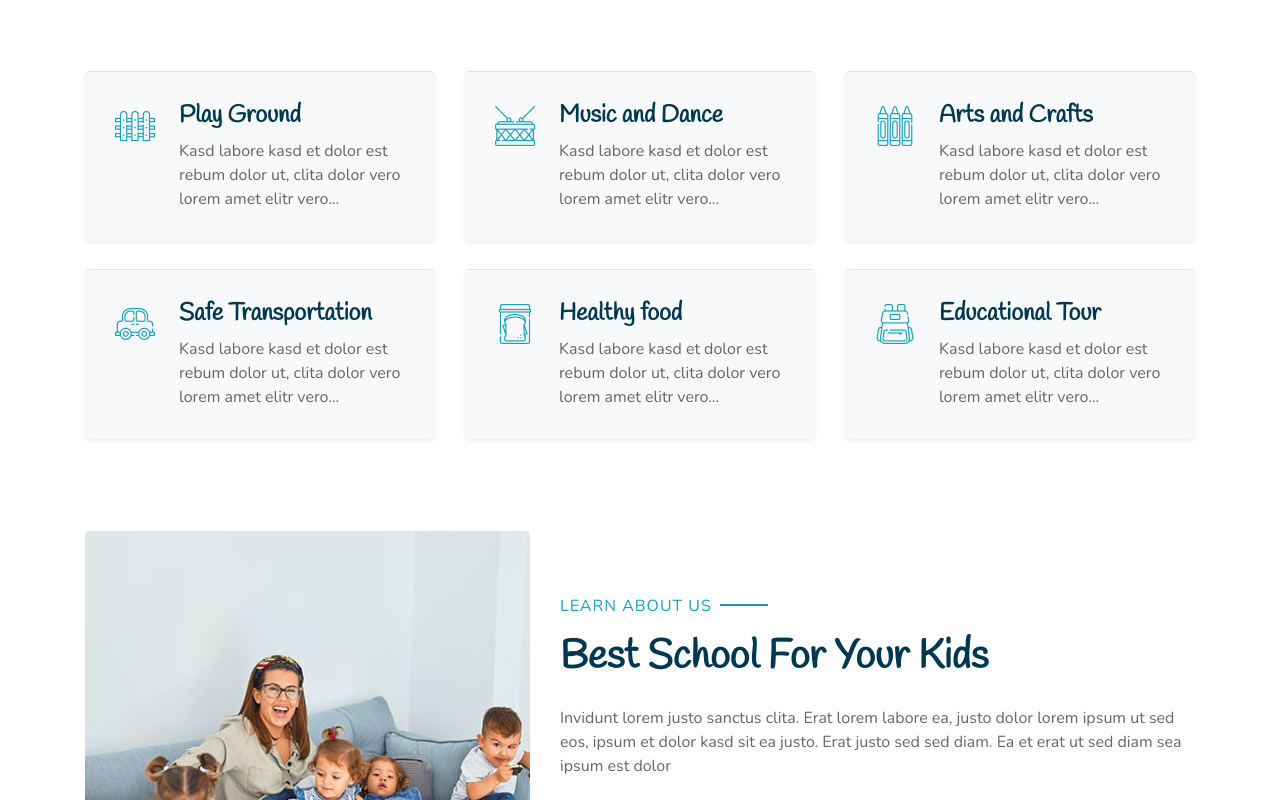
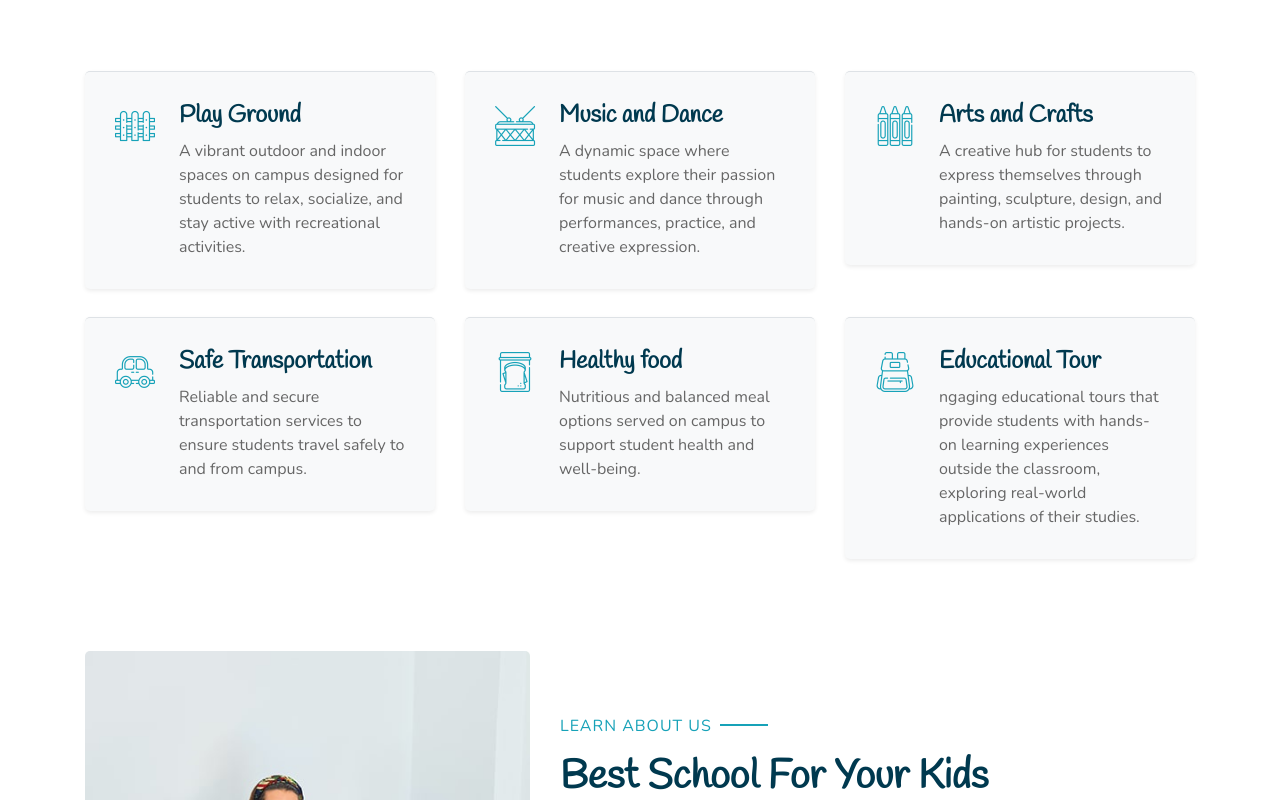
Before and after one commit to ramith-kalhara/UniTime, a React (Vite) app in the folder frontend/UnitTime/: page /user/home in a window 1280 px wide. Shown: the part 780-1580 px from the top of the page. Built offline with nearby package versions, Linux system fonts and the light colour scheme.

Commit message:
frontend
frontend

```diff
--- a/frontend/UnitTime/src/components/Footers/UserFooter.jsx
+++ b/frontend/UnitTime/src/components/Footers/UserFooter.jsx
@@ -49,12 +49,14 @@ function UserFooter() {
           <div className="col-lg-3 col-md-6 mb-5">
             <h3 className="text-primary mb-4">Quick Links</h3>
             <div className="d-flex flex-column justify-content-start">
-              <a className="text-white mb-2" href="#"><i className="fa fa-angle-right mr-2" />Home</a>
-              <a className="text-white mb-2" href="#"><i className="fa fa-angle-right mr-2" />About Us</a>
-              <a className="text-white mb-2" href="#"><i className="fa fa-angle-right mr-2" />Our Rooms</a>
-              <a className="text-white mb-2" href="#"><i className="fa fa-angle-right mr-2" />Our Teachers</a>
-              <a className="text-white mb-2" href="#"><i className="fa fa-angle-right mr-2" />Our Blog</a>
-              <a className="text-white" href="#"><i className="fa fa-angle-right mr-2" />Contact Us</a>
+              <a className="text-white mb-2" href="Home"><i className="fa fa-angle-right mr-2" />Home</a>
+              <a className="text-white mb-2" href="About"><i className="fa fa-angle-right mr-2" />About Us</a>
+              <a className="text-white mb-2" href="Rooms"><i className="fa fa-angle-right mr-2" />Our Rooms</a>
+              <a className="text-white mb-2" href="Professor"><i className="fa fa-angle-right mr-2" />Our Professors</a>
+              <a className="text-white mb-2" href="Course"><i className="fa fa-angle-right mr-2" />Our Course</a>
+              <a className="text-white mb-2" href="Vote"><i className="fa fa-angle-right mr-2" />Vote</a>
+              <a className="text-white mb-2" href="Shedule"><i className="fa fa-angle-right mr-2" />Calender</a>
+              <a className="text-white" href="Contact"><i className="fa fa-angle-right mr-2" />Contact Us</a>
             </div>
           </div>
           <div className="col-lg-3 col-md-6 mb-5">
--- a/frontend/UnitTime/src/components/Navbars/UserNavbar.jsx
+++ b/frontend/UnitTime/src/components/Navbars/UserNavbar.jsx
@@ -19,7 +19,7 @@ function UserNavbar() {
             <div className="navbar-nav font-weight-bold mx-auto py-0">
               <a href="index.html" className="nav-item nav-link active">Home</a>
               <Link to="/user/about" className="nav-item nav-link">About</Link>
-              <Link to="/user/room" className="nav-item nav-link">Shedule</Link>
+              <Link to="/user/room" className="nav-item nav-link">Room</Link>
               <Link to="/user/professor" className="nav-item nav-link">Professor</Link>
               <Link to="/user/course" className="nav-item nav-link">Course</Link>
               <Link to="/user/vote" className="nav-item nav-link">Vote</Link>
--- a/frontend/UnitTime/src/components/Section/Facilities.jsx
+++ b/frontend/UnitTime/src/components/Section/Facilities.jsx
@@ -13,8 +13,8 @@ function Facilities() {
                 <div className="pl-4">
                   <h4>Play Ground</h4>
                   <p className="m-0">
-                    Kasd labore kasd et dolor est rebum dolor ut, clita dolor vero
-                    lorem amet elitr vero...
+                  A vibrant outdoor and indoor spaces on campus designed for students to relax, socialize,
+                  and stay active with recreational activities.
                   </p>
                 </div>
               </div>
@@ -25,8 +25,8 @@ function Facilities() {
                 <div className="pl-4">
                   <h4>Music and Dance</h4>
                   <p className="m-0">
-                    Kasd labore kasd et dolor est rebum dolor ut, clita dolor vero
-                    lorem amet elitr vero...
+                  A dynamic space where students explore their passion for music and dance through performances,
+                  practice, and creative expression.
                   </p>
                 </div>
               </div>
@@ -37,8 +37,8 @@ function Facilities() {
                 <div className="pl-4">
                   <h4>Arts and Crafts</h4>
                   <p className="m-0">
-                    Kasd labore kasd et dolor est rebum dolor ut, clita dolor vero
-                    lorem amet elitr vero...
+                  A creative hub for students to express themselves through painting, sculpture,
+                  design, and hands-on artistic projects.
                   </p>
                 </div>
               </div>
@@ -49,8 +49,7 @@ function Facilities() {
                 <div className="pl-4">
                   <h4>Safe Transportation</h4>
                   <p className="m-0">
-                    Kasd labore kasd et dolor est rebum dolor ut, clita dolor vero
-                    lorem amet elitr vero...
+                  Reliable and secure transportation services to ensure students travel safely to and from campus.
                   </p>
                 </div>
               </div>
@@ -61,8 +60,7 @@ function Facilities() {
                 <div className="pl-4">
                   <h4>Healthy food</h4>
                   <p className="m-0">
-                    Kasd labore kasd et dolor est rebum dolor ut, clita dolor vero
-                    lorem amet elitr vero...
+                  Nutritious and balanced meal options served on campus to support student health and well-being.
                   </p>
                 </div>
               </div>
@@ -73,8 +71,8 @@ function Facilities() {
                 <div className="pl-4">
                   <h4>Educational Tour</h4>
                   <p className="m-0">
-                    Kasd labore kasd et dolor est rebum dolor ut, clita dolor vero
-                    lorem amet elitr vero...
+                  ngaging educational tours that provide students with hands-on learning experiences outside the classroom,
+                  exploring real-world applications of their studies.
                   </p>
                 </div>
               </div>
--- a/frontend/UnitTime/src/views/user/Contact.jsx
+++ b/frontend/UnitTime/src/views/user/Contact.jsx
@@ -46,8 +46,7 @@ function Contact() {
             </div>
             <div className="col-lg-5 mb-5">
               <p>
-                Labore sea amet kasd diam justo amet ut vero justo. Ipsum ut et
-                kasd duo sit,
+              Have a question or need help? Send us a message and we'll get back to you shortly.
               </p>
               <div className="d-flex">
                 <i className="fa fa-map-marker-alt d-inline-flex align-items-center justify-content-center bg-primary text-secondary rounded-circle" style={{width: '45px', height: '45px'}} />
```
Also changed, not shown: 2 other files (tests, documents, lock files or other folders).
